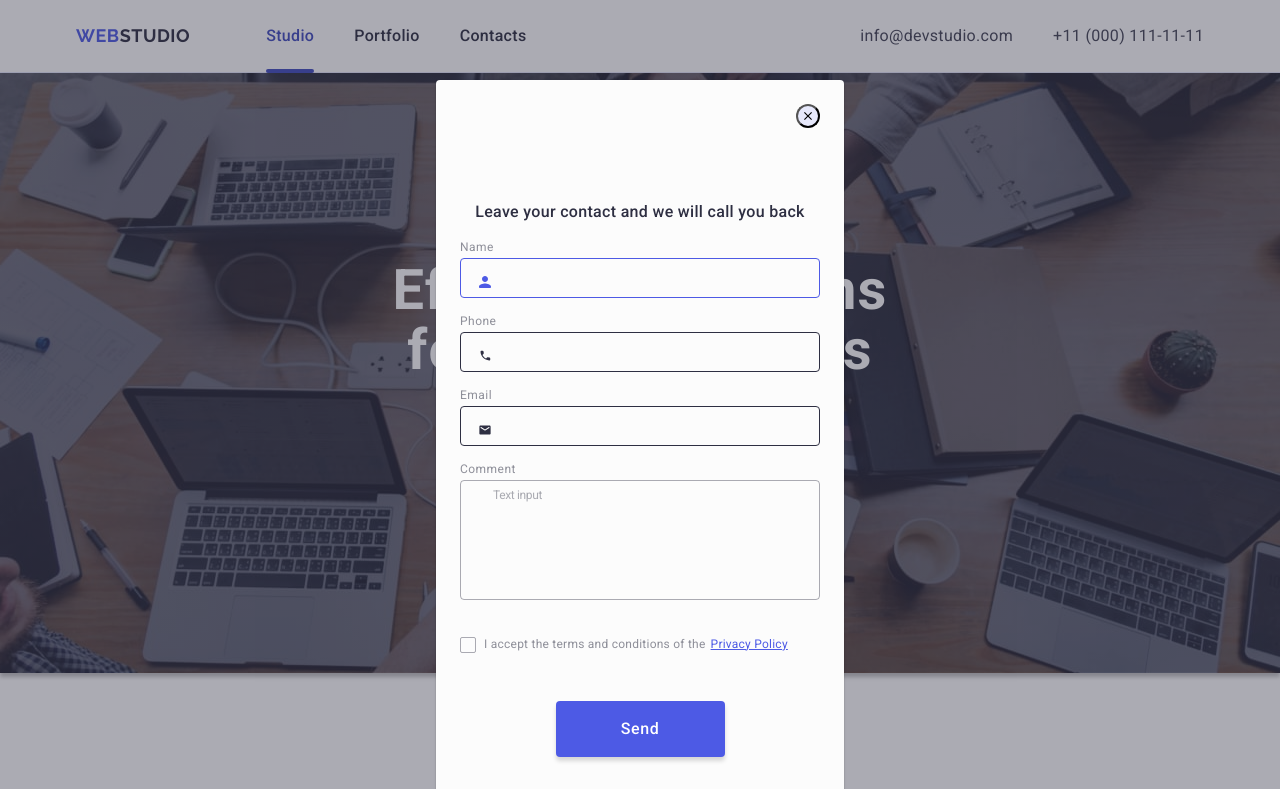
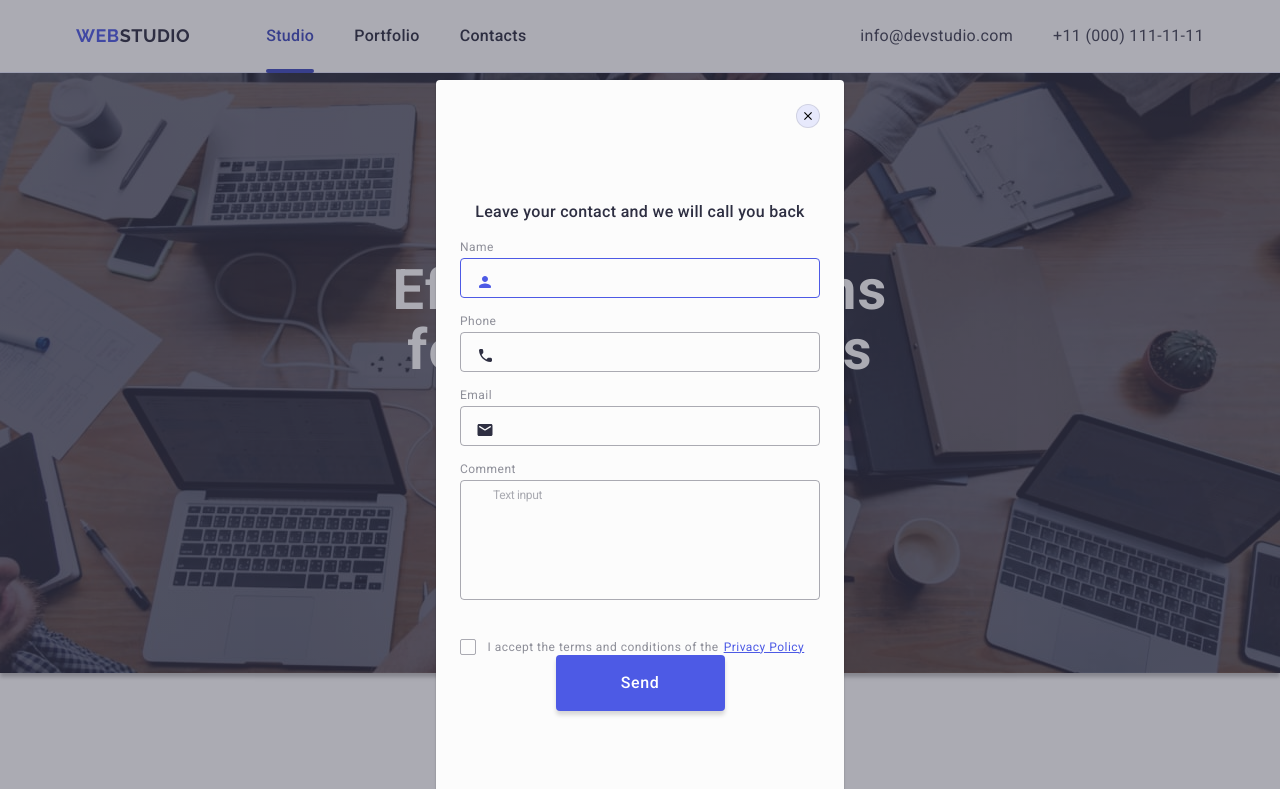
Before and after one commit to Viktoriiahlk/goit-homework-05, a plain HTML site: page index.html in a window 1280 px wide. Shown: the top 789 px of the page. Drawn offline with nearby package versions, Linux system fonts and the light colour scheme.

Commit message:
fixed footer and modal

```diff
--- a/css/styles.css
+++ b/css/styles.css
@@ -634,20 +634,19 @@ img {
     background-color: var(--color-background);
     padding: 0;
     cursor: pointer;
-    border: 1px solid rgba(0, 0, 0, 0.1) transition: fill 250ms cubic-bezier(0.4, 0, 0.2, 1),
+    border: 1px solid rgba(0, 0, 0, 0.1);
+    transition: fill 250ms cubic-bezier(0.4, 0, 0.2, 1),
         background-color 250ms cubic-bezier(0.4, 0, 0.2, 1),
-        border 250ms cubic-bezier(0.4, 0, 0.2, 1);
-    transition: background-color 250ms cubic-bezier(0.4, 0, 0.2, 1),
         border 250ms cubic-bezier(0.4, 0, 0.2, 1);
 }
 
 .modal-close:hover,
-.modal-close:active {
+.modal-close:focus {
     background-color: var(--color-pressed-stele);
     border: none;
 }
 
-.modal-close:hover+.close-con {
+.modal-close:hover+.close-icon {
     fill: #ffffff;
 }
 
@@ -700,8 +699,9 @@ img {
     border-radius: 4px;
     border: 1px solid var(--color-brand);
     margin-bottom: 8px;
-    transition: border-color 250ms cubic-bezier(0.4, 0, 0.2, 1),
-        fill 250ms cubic-bezier(0.4, 0, 0.2, 1);
+    border: 1px solid rgba(46, 47, 66, 0.4);
+    outline: transparent;
+    transition: border-color 250ms cubic-bezier(0.4, 0, 0.2, 1);
     padding-left: 38px;
     height: 40px;
     background-color: transparent;
@@ -755,7 +755,15 @@ img {
 }
 
 .modal-check {
-    display: flex;
+    margin-bottom: 24px;
+}
+
+.modal-check-label {
+    font-size: 12px;
+    line-height: 1.17;
+    letter-spacing: 0.04em;
+    align-items: center;
+    color: var(--color-modal);
     margin-bottom: 24px;
 }
 
@@ -774,17 +782,7 @@ img {
         fill 250ms cubic-bezier(0.4, 0, 0.2, 1);
 }
 
-.modal-check-label {
-    display: flex;
-    font-size: 12px;
-    font-weight: 400;
-    letter-spacing: 0.02em;
-    align-items: center;
-    color: var(--color-modal);
-    margin-bottom: 24px;
-}
-
-.modal-check-label a {
+.privacy-policy {
     text-decoration: underline;
     color: var(--color--components);
     margin-left: 5px;
@@ -792,8 +790,6 @@ img {
 
 .modal-check-input:checked+.check-span {
     background-color: var(--color-pressed-stele);
-    border: none;
-    fill: var(--color-primary);
 }
 
 
@@ -807,6 +803,7 @@ img {
     box-shadow: 0px 4px 4px 0px rgba(0, 0, 0, 0.15);
     min-width: 169px;
     height: 56px;
+    font-family: "Roboto", sans-serif;
     letter-spacing: 0.04em;
     color: #ffffff;
     cursor: pointer;
@@ -816,4 +813,6 @@ img {
     font-weight: 500;
     line-height: 1.5;
     letter-spacing: 0.04em;
+    background-color: var(--color--components);
+    transition: background-color 250ms cubic-bezier(0.4, 0, 0.2, 1);
 }
--- a/index.html
+++ b/index.html
@@ -435,9 +435,9 @@
                     </li>
                 </ul>
             </div>
-            <div class="form-footer">
+            <div>
                 <p class="form-title-footer">Subscribe</p>
-                <form>
+                <form class="form-footer">
                     <label for="text" class="footer-label">
                         <input class="footer-input" type="email" id="text" name="text" placeholder="E-mail">
                     </label>
@@ -465,8 +465,8 @@
                 <div class="modal-field">
                     <label class="modal-label" for="user-name">Name</label>
                     <div class="modal-input-wrap">
-                        <input class="modal-input" type="text" name="name" id="user-name" autofocus>
-                        <svg class="modal-icon-input" width="18" height="18">
+                        <input class="modal-input" type="text" name="user-name" id="user-name" autofocus>
+                        <svg class="modal-icon-input" width="18" height="24">
                             <use href="./images/icons.svg#icon-person"></use>
                         </svg>
                     </div>
@@ -476,7 +476,7 @@
                     <label class="modal-label" for="phone">Phone</label>
                     <div class="modal-input-wrap">
                         <input class="modal-input" type="tel" name="phone" id="phone">
-                        <svg class="modal-icon-input" width="18" height="18">
+                        <svg class="modal-icon-input" width="18" height="24">
                             <use href="./images/icons.svg#icon-phone"></use>
                         </svg>
                     </div>
@@ -485,7 +485,7 @@
                     <label class="modal-label" for="email">Email</label>
                     <div class="modal-input-wrap">
                         <input class="modal-input" type="email" name="email" id="email">
-                        <svg class="modal-icon-input" width="18" height="18">
+                        <svg class="modal-icon-input" width="18" height="24">
                             <use href="./images/icons.svg#icon-email"></use>
                         </svg>
                     </div>
@@ -493,28 +493,25 @@
 
                 <div class="modal-textarea-div">
                     <label class="modal-label" for="user-comment">Comment</label>
-                    <textarea class="modal-textarea" name="user-comment" id="comment"
+                    <textarea class="modal-textarea" name="user-comment" id="user-comment"
                         placeholder="Text input"></textarea>
                 </div>
 
                 <div class="modal-check">
-
+                    <input class="modal-check-input visually-hidden" type="checkbox" value="true" name="user-privacy"
+                        id="user-privacy">
                     <label class="modal-check-label" for="user-privacy">
-                        <input class="modal-check-input visually-hidden" type="checkbox" value="true" name="policy"
-                            id="user-privacy">
                         <span class="check-span">
                             <svg width="10" height="8">
                                 <use class="modal-checkbox-icon" href="./images/icons.svg#icon-checkbox"></use>
                             </svg>
                         </span>
                         I accept the terms and
-                        conditions of the<a href="">Privacy Policy</a>
+                        conditions of the<a class="privacy-policy" href="">Privacy Policy</a>
                     </label>
+                    <button type="submit" class="modal-button">Send</button>
                 </div>
 
-                <div>
-                    <button type="submit" class="button modal-button">Send</button>
-                </div>
             </form>
 
         </div>
```
